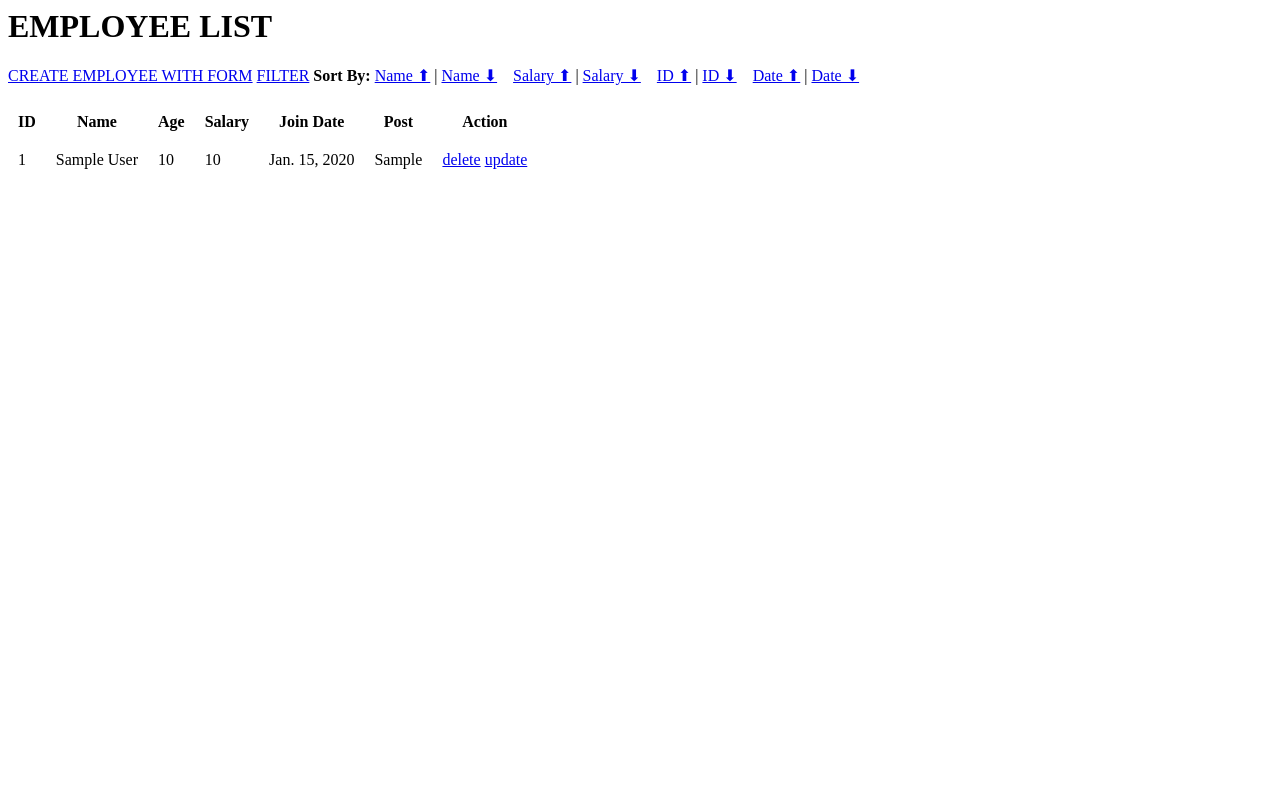
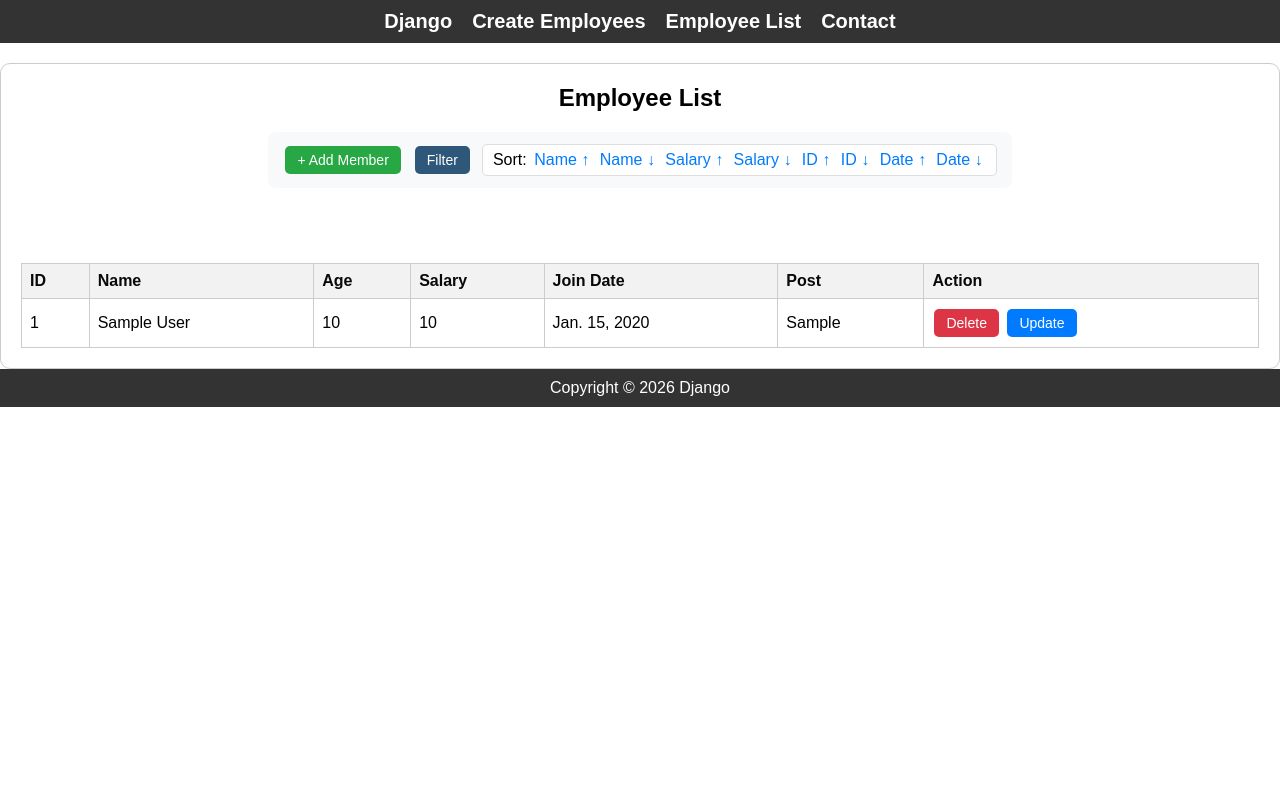
Before and after one commit to sahilkatara55-afk/django, a Django app: page /employee/employeeList/ in a window 1280 px wide. Run offline with Django 5.2, Linux system fonts and the light colour scheme; tables that the repository leaves empty hold one stand-in row (values such as "Sample post").

Commit message:
css desing

```diff
--- a/learning26/employee/views.py
+++ b/learning26/employee/views.py
@@ -146,18 +146,16 @@ def filterEmployee(request):
 
 def employeeList(request):
 
-    sort_by = request.GET.get('sort')   # field name
-    order = request.GET.get('order')    # asc / desc
+    sort = request.GET.get('sort')
+
     employees = Employee.objects.all()
-    if sort_by and order:
-        if order == 'asc':
-            employees = employees.order_by(sort_by)
-        elif order == 'desc':
-            employees = employees.order_by('-' + sort_by)
-    context = {
+
+    if sort:
+        employees = employees.order_by(sort)
+
+    return render(request, 'employee/employeeList.html', {
         'employees': employees
-    }
-    return render(request, 'employee/employeeList.html', context)
+    })
 
 #update --->
 def updateEmployee(request,id):
--- a/learning26/learning26/settings.py
+++ b/learning26/learning26/settings.py
@@ -120,4 +120,7 @@ USE_TZ = True
 # Static files (CSS, JavaScript, Images)
 # https://docs.djangoproject.com/en/6.0/howto/static-files/
 
-STATIC_URL = 'static/'
+STATIC_URL = '/static/'
+STATICFILES_DIRS = [
+    BASE_DIR / "static"
+]
--- /dev/null
+++ b/learning26/static/css/style.css
@@ -0,0 +1,209 @@
+*{
+    margin: 0;
+    padding: 0;
+    box-sizing: border-box;
+    font-family: 'Poppins', sans-serif;
+}
+
+.navbar {
+    background-color: #333;
+    color: #fff;
+    padding: 10px;
+    text-align: center;
+    justify-content: center;
+    align-items: center;
+    display: flex;
+    gap: 20px;
+}
+
+.logo a {
+    text-decoration: none;
+    color: #fff;
+    font-size: 20px;
+    font-weight: bold;
+}
+
+.nav-links {
+    display: flex;
+    gap: 20px;
+}
+
+.nav-links a {
+    text-decoration: none;
+    color: #fff;
+    font-size: 20px;
+    font-weight: bold;
+}
+
+.content {
+    text-align: center;
+    justify-content: center;
+    align-items: center;
+    display: flex;
+    gap: 20px;
+    margin-top: 20px;
+    flex-direction: column;
+    border: 1px solid #ccc;
+    padding: 20px;
+    border-radius: 10px;
+    background-color: #fff;
+}
+
+.content table {
+    width: 100%;
+    border-collapse: collapse;
+    margin-top: 20px;
+}
+
+.content table th,
+.content table td {
+    border: 1px solid #ccc;
+    padding: 8px;
+    text-align: left;
+}
+
+.content table th {
+    background-color: #f2f2f2;
+}
+
+.footer {
+    background-color: #333;
+    color: #fff;
+    padding: 10px;
+    text-align: center;
+    justify-content: center;
+    align-items: center;
+    display: flex;
+    gap: 20px;
+}
+/* deletedboutton   */
+
+.btn{
+    padding: 6px 12px;
+    text-decoration: none;
+    border-radius: 5px;
+    color: white;
+    font-size: 14px;
+    margin: 2px;
+    display: inline-block;
+}
+
+/* Delete Button */
+.btn-delete{
+    background-color: #e74c3c;   /* Red */
+}
+
+.btn-delete:hover{
+    background-color: #c0392b;
+}
+
+/* Update Button */
+.btn-update{
+    background-color: #3498db;   /* Blue */
+}
+
+.btn-update:hover{
+    background-color: #217dbb;
+}
+
+/* Top Bar */
+.top-bar{
+    display: flex;
+    justify-content: space-between;
+    align-items: center;
+    background: #f8f9fa;
+    padding: 12px 15px;
+    border-radius: 8px;
+    margin-bottom: 15px;
+}
+
+.top-actions{
+    display: flex;
+    gap: 10px;
+    align-items: center;
+}
+
+/* Buttons */
+.btn{
+    padding: 6px 12px;
+    border-radius: 5px;
+    color: white;
+    text-decoration: none;
+    font-size: 14px;
+}
+
+.btn-add{
+    background: #28a745;
+}
+
+.btn-filter{
+    background: #2e577a;
+}
+
+.btn-delete{
+    background: #dc3545;
+}
+
+.btn-update{
+    background: #007bff;
+}
+
+.btn:hover{
+    opacity: 0.85;
+}
+
+/* Sort Box */
+.sort-box{
+    background: white;
+    padding: 6px 10px;
+    border-radius: 5px;
+    border: 1px solid #ddd;
+}
+
+.sort-box a{
+    margin: 0 3px;
+    text-decoration: none;
+    color: #007bff;
+}
+
+/* Table */
+.table-box{
+    background: rgb(248, 247, 247);
+    padding: 10px;
+    border-radius: 8px;
+}
+
+table{
+    width: 100%;
+    border-collapse: collapse;
+}
+
+th,td{
+    padding: 8px;
+    border-bottom: 1px solid #4b20c3;
+    text-align: center;
+}
+
+th{
+    background: #047af0;
+    color: rgb(9, 9, 9);
+}
+/* Full Width Table */
+.table-container{
+    width: 100%;
+    margin-top: 20px;
+}
+
+/* Table Full Size */
+.table-container table{
+    width: 100%;
+}
+
+/* Remove center box look */
+.table-box{
+    max-width: 100%;
+}
+.container{
+    max-width: 100%;
+    padding: 0 20px;
+}
--- /dev/null
+++ b/learning26/templates/base.html
@@ -0,0 +1,13 @@
+{% load static %}
+<html>
+  <head>
+    <link rel="stylesheet" href="{% static 'css/style.css' %}" />
+  </head>
+  <body>
+    {% include 'usernavbar.html' %}
+
+    <div class="content">{% block content %} {% endblock content %}</div>
+
+    {% include 'footer.html' %}
+  </body>
+</html>
--- a/learning26/templates/employee/createEmployeeForm.html
+++ b/learning26/templates/employee/createEmployeeForm.html
@@ -1,7 +1,11 @@
+{% extends 'base.html' %}
+{% block content %}
+
 <h1>CRETAE EMPLOYEE FORM</h1>
 <a href="{% url 'employeeList' %}">EMPLOYEE LIST</a>
 <form method="POST">
     {% csrf_token %}
     {{form}}
-    <input type="submit" value="Submit">
+    <input type="submit" value="Submit"/>
 </form>
+{% endblock content %}
--- a/learning26/templates/employee/employeelist.html
+++ b/learning26/templates/employee/employeelist.html
@@ -1,43 +1,49 @@
-<h1>EMPLOYEE LIST</h1>
-<a href="{% url 'createEmployeeWithForm' %}">CREATE EMPLOYEE WITH FORM</a>
-<a href="{% url 'filterEmployee' %}">FILTER</a>
+{% extends 'base.html' %}
 
-<b>Sort By:</b>
+{% block content %}
+<h2>Employee List</h2>
 
-<!-- Name -->
-<a href="?sort=name&order=asc">Name ⬆</a> |
-<a href="?sort=name&order=desc">Name ⬇</a>
+<!-- Top Bar -->
+<div class="top-bar">
+    <div class="top-actions">
 
-&nbsp;&nbsp;
+        <!-- Add Member -->
+        <a href="{% url 'createEmployeeWithForm' %}" class="btn btn-add">
+            + Add Member
+        </a>
 
-<!-- Salary -->
-<a href="?sort=salary&order=asc">Salary ⬆</a> |
-<a href="?sort=salary&order=desc">Salary ⬇</a>
+        <!-- Filter -->
+        <a href="{% url 'filterEmployee' %}" class="btn btn-filter">
+            Filter
+        </a>
 
-&nbsp;&nbsp;
+        <!-- Sort -->
+        <div class="sort-box">
 
-<!-- Salary -->
-<a href="?sort=id&order=asc">ID ⬆</a> |
-<a href="?sort=id&order=desc">ID ⬇</a>
+            <span>Sort:</span>
 
-&nbsp;&nbsp;
+            <a href="?sort=name">Name ↑</a>
+            <a href="?sort=-name">Name ↓</a>
 
-<!-- Join Date -->
-<a href="?sort=join_date&order=asc">Date ⬆</a> |
-<a href="?sort=join_date&order=desc">Date ⬇</a>
+            <a href="?sort=salary">Salary ↑</a>
+            <a href="?sort=-salary">Salary ↓</a>
 
-<br> </br>
+            <a href="?sort=id">ID ↑</a>
+            <a href="?sort=-id">ID ↓</a>
 
-<!-- {% for emp in employees  %}
-    {{emp.id}}
-    {{emp.name}}
-    {{emp.age}}
-    {{emp.salary}}
-    {{emp.join_date}}
-    {{emp.post}}
-{% endfor %} -->
+            <a href="?sort=date">Date ↑</a>
+            <a href="?sort=-date">Date ↓</a>
 
-<table borders="1" cellpadding="10" cellspacing="0">
+        </div>
+
+    </div>
+
+</div>
+
+<!-- Table -->
+<div class="table-container">
+
+<table>
     <thead>
         <tr>
             <th>ID</th>
@@ -49,22 +55,41 @@
             <th>Action</th>
         </tr>
     </thead>
+
     <tbody>
-        {% for emp in employees  %}
+
+        {% for emp in employees %}
+
         <tr>
-            <td>{{emp.id}}</td>
-            <td>{{emp.name}}</td>
-            <td>{{emp.age}}</td>
-            <td>{{emp.salary}}</td>
-            <td>{{emp.join_date}}</td>
-            <td>{{emp.post}}</td>
+            <td>{{ emp.id }}</td>
+            <td>{{ emp.name }}</td>
+            <td>{{ emp.age }}</td>
+            <td>{{ emp.salary }}</td>
+            <td>{{ emp.join_date }}</td>
+            <td>{{ emp.post }}</td>
+
             <td>
 
-                <!-- <a href="{% url 'deleteEmployee' emp.id %}">delete</a> -->
-                <a href="{% url 'deleteEmployee' emp.id %}">delete</a>
-                <a href="{% url 'updateEmployee' emp.id %}">update</a>
+                <a href="{% url 'deleteEmployee' emp.id %}"
+                   class="btn btn-delete"
+                   onclick="return confirm('Are you sure delete?')">
+                   Delete
+                </a>
+
+                <a href="{% url 'updateEmployee' emp.id %}"
+                   class="btn btn-update">
+                   Update
+                </a>
+
             </td>
         </tr>
+
         {% endfor %}
+
     </tbody>
+
 </table>
+
+</div>
+
+{% endblock content %}
--- a/learning26/templates/employee/updateEmployee.html
+++ b/learning26/templates/employee/updateEmployee.html
@@ -2,4 +2,5 @@
     {% csrf_token %}
     {{form.as_p}}
     <input type="submit" value="update">
+
 </form>
--- /dev/null
+++ b/learning26/templates/footer.html
@@ -0,0 +1,3 @@
+<div class="footer">
+      <p>Copyright &copy; 2026 Django</p>
+    </div>
--- /dev/null
+++ b/learning26/templates/usernavbar.html
@@ -0,0 +1,10 @@
+<nav class="navbar">
+      <div class="logo">
+        <a href="#">Django</a>
+      </div>
+      <div class="nav-links">
+        <a href="{% url 'createEmployeeWithForm' %}">Create Employees</a>
+        <a href="{% url 'employeeList' %}">Employee List</a>
+        <a href="#">Contact</a>
+      </div>
+    </nav>
```
